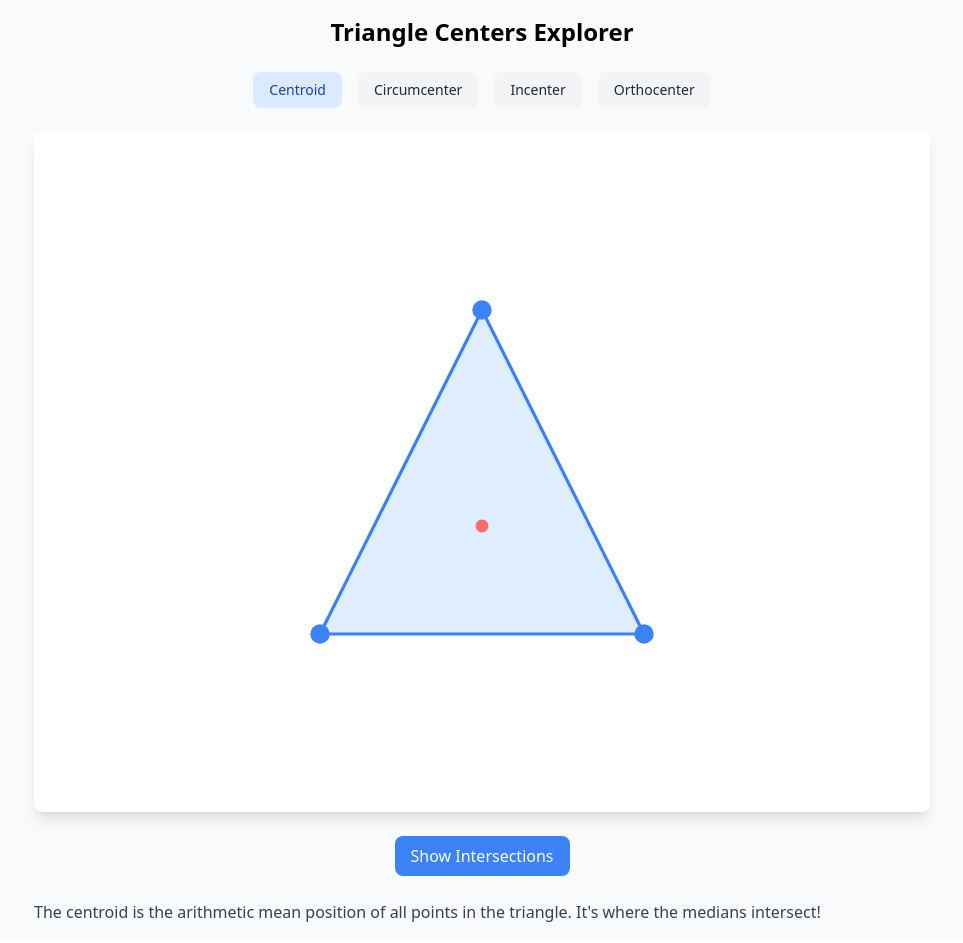
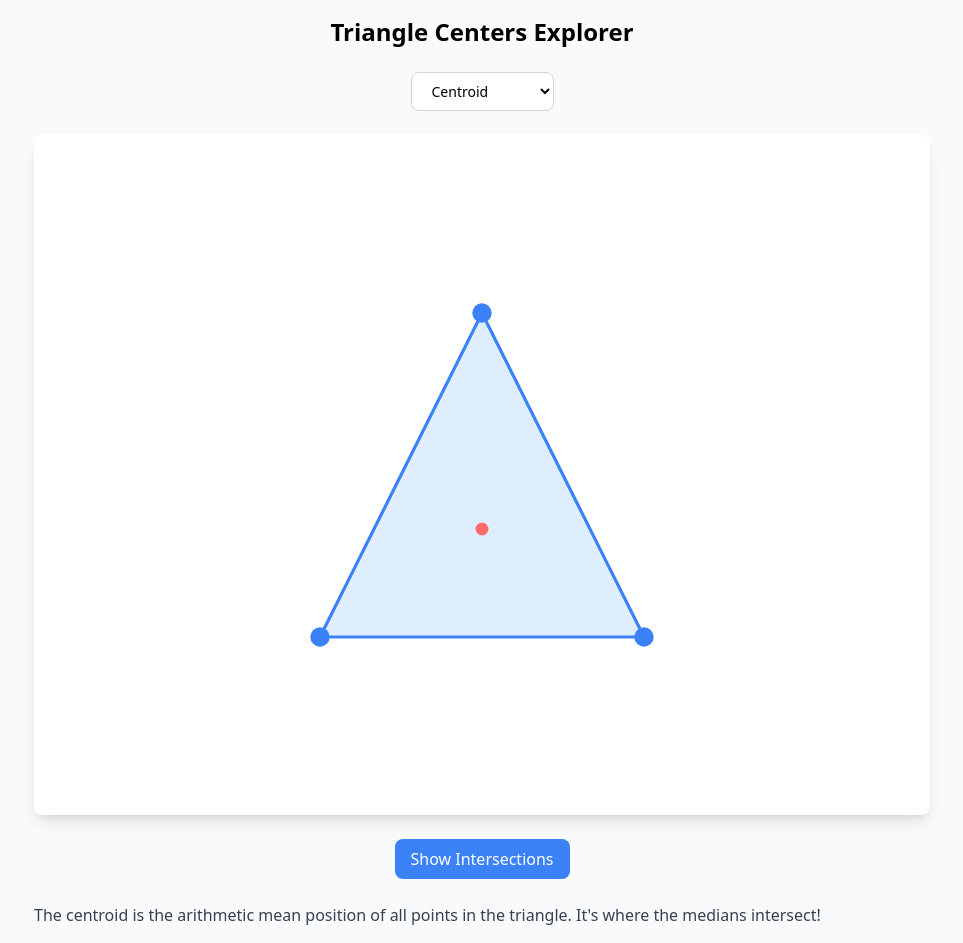
Before and after one commit to adrian-salmon/triangle-centers-explorer, a Next.js app: page / in a window 1280 px wide. Shown: the whole page, without its empty margins (158-1121 px from the left). Built offline with nearby package versions, Linux system fonts and the light colour scheme.

Commit message:
feat: replace button tabs with dropdown

```diff
--- a/src/components/TriangleCenters.tsx
+++ b/src/components/TriangleCenters.tsx
@@ -812,20 +812,17 @@ const TriangleCenters = () => {
       <div className="max-w-4xl mx-auto">
         <h1 className="text-2xl font-bold text-center mb-6">Triangle Centers Explorer</h1>
 
-        <div className="flex flex-wrap justify-center gap-4 mb-6">
-          {Object.entries(centerColors).map(([center, color]) => (
-            <button
-              key={center}
-              onClick={() => setSelectedCenter(center as CenterType)}
-              className={`px-4 py-2 rounded-lg text-sm font-medium transition-colors ${
-                selectedCenter === center
-                  ? 'bg-blue-100 text-blue-800'
-                  : 'bg-gray-100 text-gray-800 hover:bg-gray-200'
-              }`}
-            >
-              {center.charAt(0).toUpperCase() + center.slice(1)}
-            </button>
-          ))}
+        <div className="flex justify-center mb-6">
+          <select
+            value={selectedCenter}
+            onChange={(e) => setSelectedCenter(e.target.value as CenterType)}
+            className="px-4 py-2 rounded-lg text-sm font-medium bg-white border border-gray-300 focus:outline-none focus:ring-2 focus:ring-blue-500 focus:border-transparent"
+          >
+            <option value="centroid">Centroid</option>
+            <option value="circumcenter">Circumcenter</option>
+            <option value="incenter">Incenter</option>
+            <option value="orthocenter">Orthocenter</option>
+          </select>
         </div>
 
         <div className="bg-white rounded-lg shadow-lg p-4 mb-6">
```
